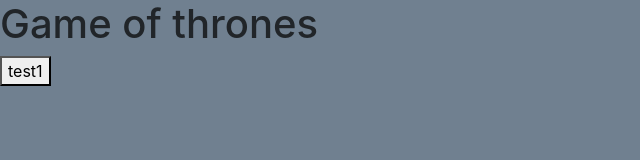
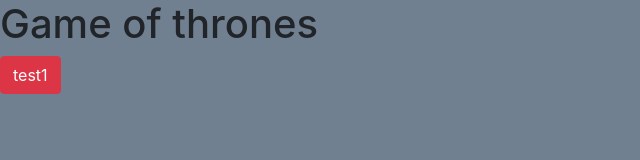
Before and after one commit to westmary48/Game-of-Thrones, a plain HTML site: page index.html in a window 1280 px wide. Shown: the whole page, without its empty margins (0-640 px from the left). Drawn offline with nearby package versions, Linux system fonts and the light colour scheme.

Commit message:
added stuff

```diff
--- a/index.html
+++ b/index.html
@@ -12,7 +12,7 @@
 
 <body>
     <h1>Game of thrones</h1>
-    <button>test1</button>
+    <button class= "btn btn-danger">test1</button>
 
     <script src="https://code.jquery.com/jquery-3.3.1.slim.min.js" integrity="sha384-q8i/X+965DzO0rT7abK41JStQIAqVgRVzpbzo5smXKp4YfRvH+8abtTE1Pi6jizo"
         crossorigin="anonymous"></script>
```
